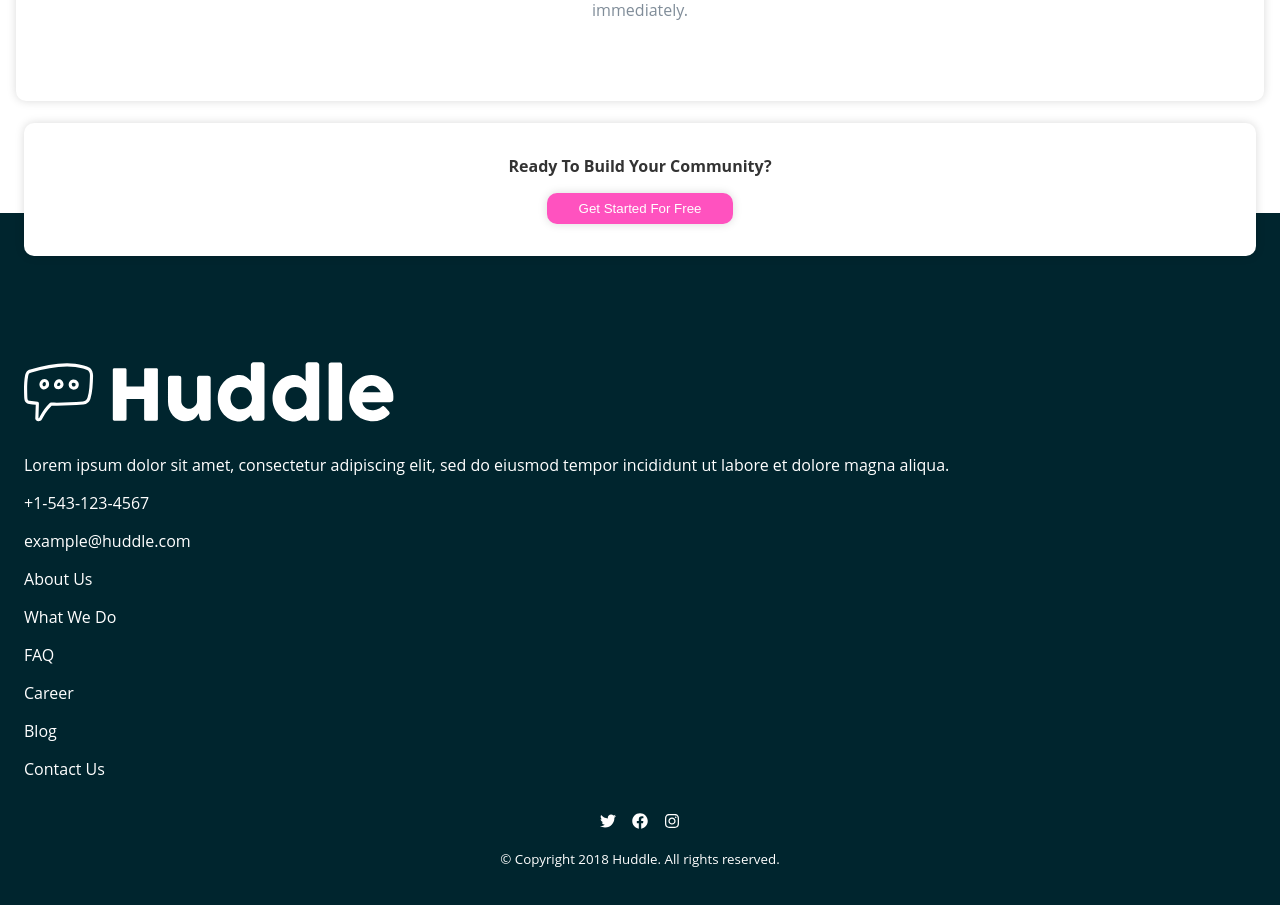
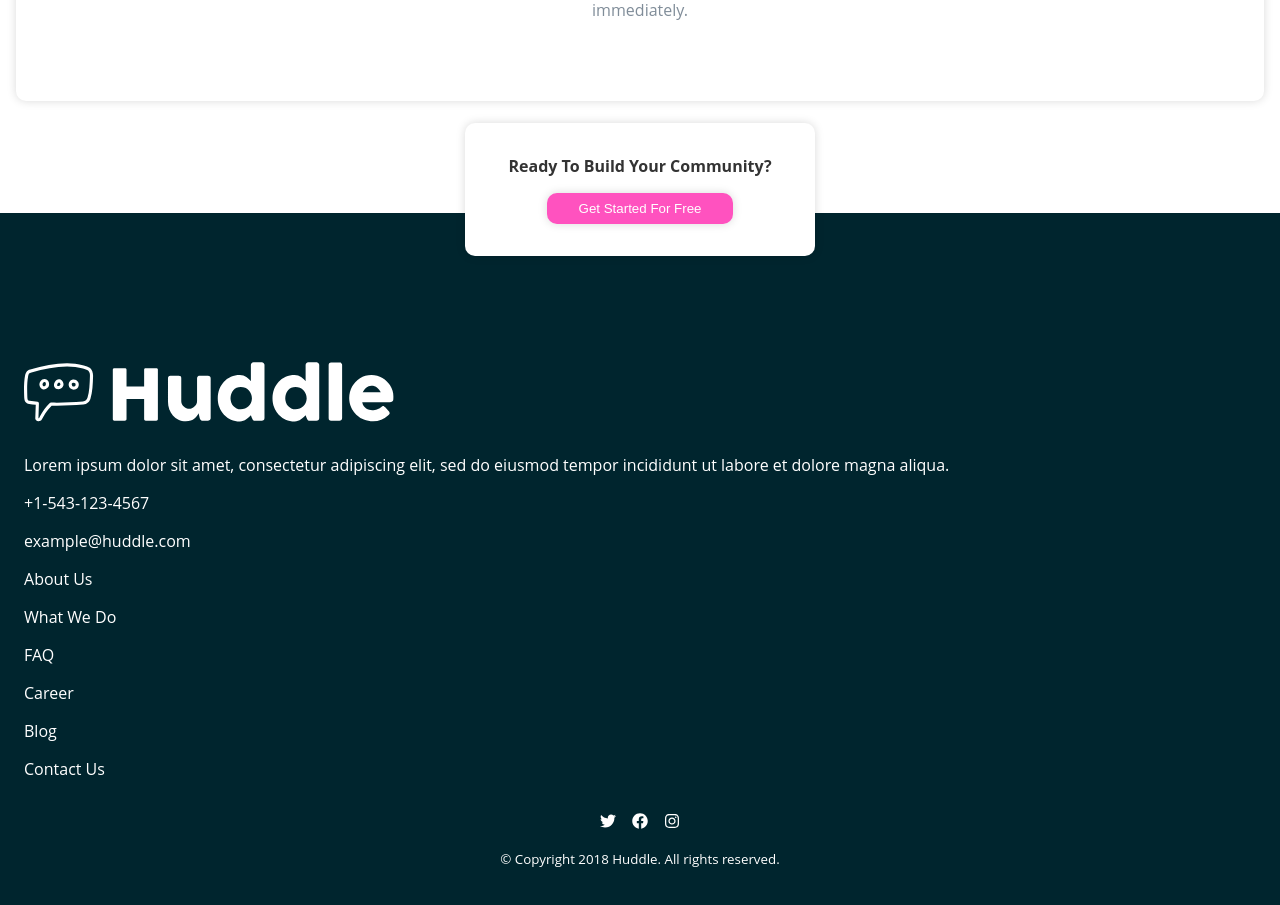
Before and after one commit to codernami/react-landing-page, a React (Create React App) app: page / in a window 1280 px wide. Shown: the part 4163-5068 px from the top of the page. Built offline with nearby package versions, Linux system fonts and the light colour scheme.

Commit message:
Add size minicard

```diff
--- a/src/components/styles/Card.styled.js
+++ b/src/components/styles/Card.styled.js
@@ -14,7 +14,7 @@ export const StyledCard = styled.div`
 
   p {
     color: #808d99;
-    padding: 2rem .5rem;
+    padding: 2rem 0.5rem;
   }
   img {
     width: 80%;
@@ -24,8 +24,12 @@ export const StyledCard = styled.div`
 export const MiniCard = styled.div`
   display: flex;
   flex-direction: column;
+  text-align: center;
+  max-width: 350px;
+  margin-right: auto;
+  margin-left: auto;
   margin-bottom: 1rem;
-  text-align: center;
+
   background-color: #fff;
   color: #333;
   border-radius: 10px;
```
